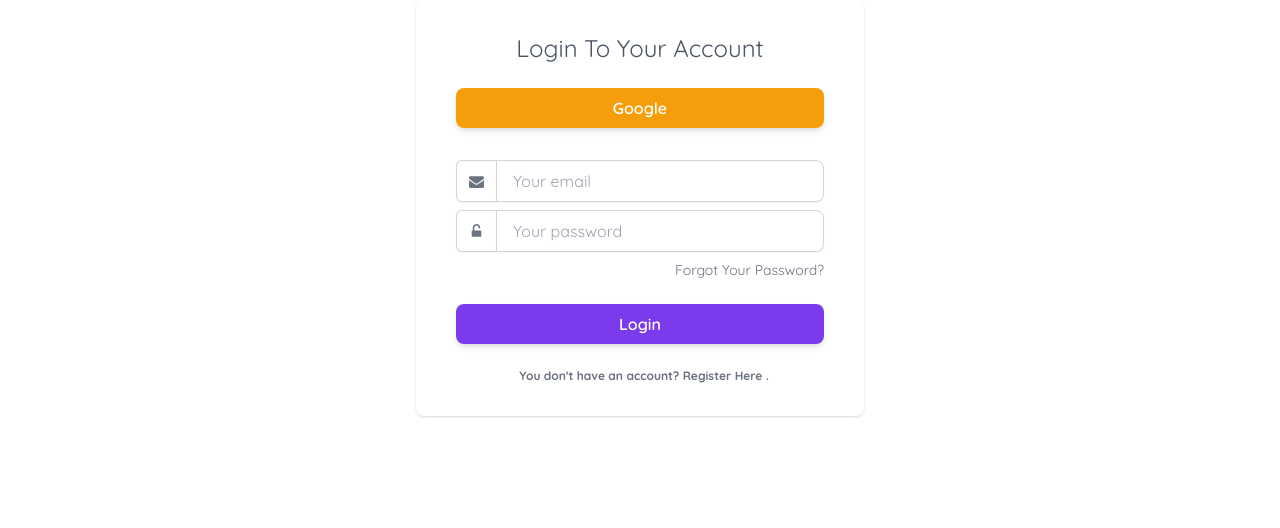
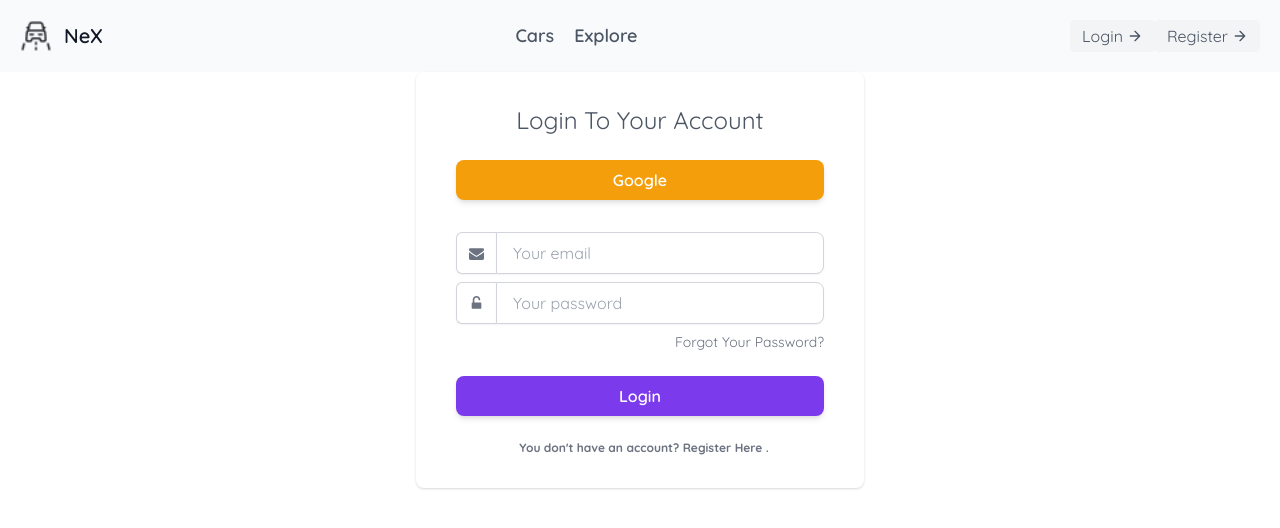
Before and after one commit to MuhammadHafijur/nex-io-client-side, a React (Create React App) app: page /login in a window 1280 px wide. Shown: the top 528 px of the page. Built offline with nearby package versions, Linux system fonts and the light colour scheme; no server answers.

Commit message:
fixed some code

```diff
--- a/src/App.js
+++ b/src/App.js
@@ -22,7 +22,7 @@
     <div>
       <AuthProvider>
       <Router>
-        {/* <Navigation></Navigation> */}
+        <Navigation></Navigation>
         <Switch>
           <Route exact path="/">
             <Home></Home>
--- a/src/Pages/Cars/Cars.js
+++ b/src/Pages/Cars/Cars.js
@@ -8,7 +8,6 @@
   const [cars] = useCars();
   return (
     <div className="bg-gray-100">
-      {/* <Navigation></Navigation> */}
       <h1 className="w-3/4 mx-auto text-4xl font-semibold text-center rounded my-12">Cars</h1>
       <div className="">
         {cars.slice(0, 6).map((car) => (
--- a/src/Pages/Explore/Explore.js
+++ b/src/Pages/Explore/Explore.js
@@ -3,13 +3,11 @@
 import Car from '../Car/Car';
 import Cars from '../Cars/Cars';
 import Footer from '../Shared/Footer/Footer';
-import Navigation from '../Shared/Navigation/Navigation';
 
 const Explore = () => {
     const [cars] = useCars();
     return (
         <div className="bg-gray-100">
-          <Navigation></Navigation>
           <div className="">
           <h1 className="w-3/4 mx-auto text-4xl font-semibold text-center rounded my-12">Explore</h1>
       {cars.map((car) => (
```
